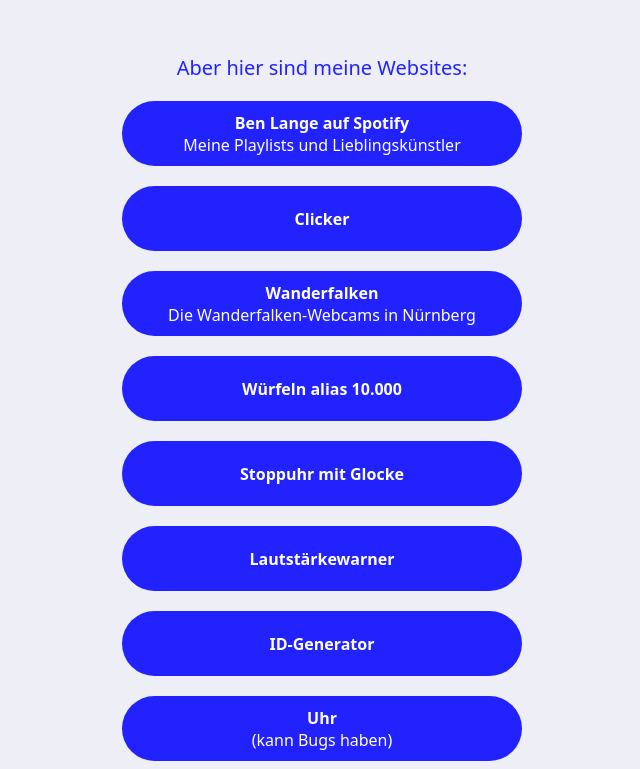
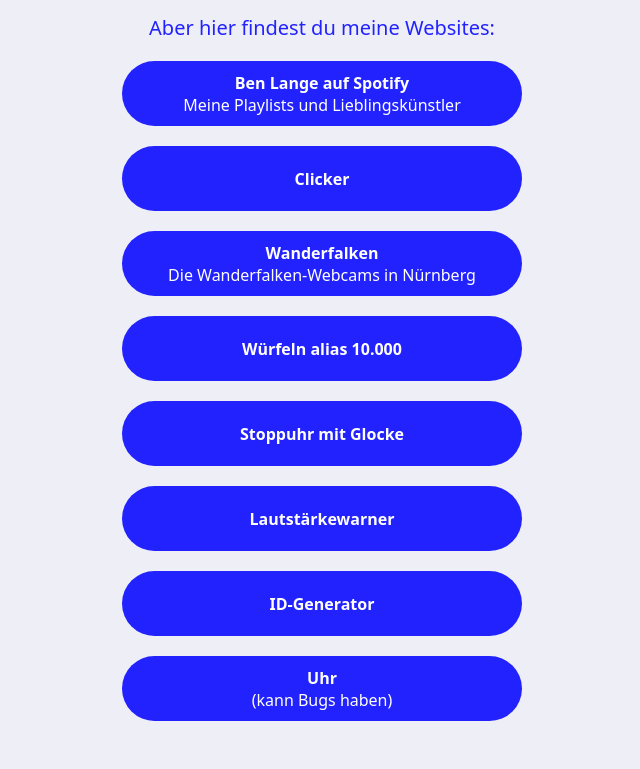
Before and after one commit to benla25/benla25.github.io, a plain HTML site: page 404.html in a window 1280 px wide. Shown: the part 87-856 px from the top of the page, without its empty margins (318-958 px from the left). After the commit the page ends 816 px from the top, so only its background shows below. Drawn offline with Linux system fonts and the light colour scheme.

Commit message:
Update 404.html

```diff
--- a/404.html
+++ b/404.html
@@ -101,7 +101,8 @@
 		</style>
 	</head>
 	<body>
-		<p class="four-o-four">404 - Seite nicht gefunden...</p><br><p class="sub-headline">Aber hier sind meine Websites:</p>
+		<p class="four-o-four">404 - Seite nicht gefunden...</p>
+		<p class="sub-headline">Aber hier findest du meine Websites:</p>
 		<a href="https://benla25.github.io/Ben%20Lange%20auf%20Spotify" target="_blank">
 			<button class="button"><b>Ben Lange auf Spotify</b><br>Meine Playlists und Lieblingskünstler</button>
 		</a>
```
